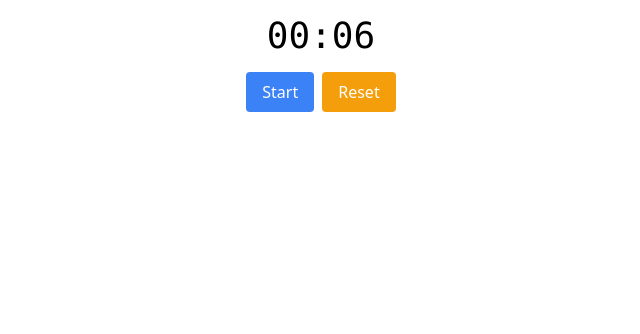
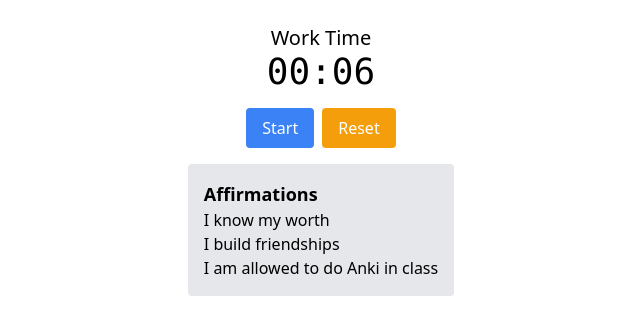
Before and after one commit to mrhonneynive/honeyknife-pomodoro, a React (Vite) app: page / in a window 1280 px wide. Both pictures are taken after a click on the button "Reset". Shown: the top 334 px of the page, without its empty margins (319-959 px from the left). Built offline with nearby package versions, Linux system fonts and the light colour scheme.

Commit message:
Implement affirmations

```diff
--- /dev/null
+++ b/src/Affirmations.jsx
@@ -0,0 +1,12 @@
+const Affirmations = ({ affirmations }) => {
+  return (
+    <div className="mt-4 p-4 bg-gray-200 rounded">
+      <h2 className="text-lg font-bold">Affirmations</h2>
+      {affirmations.map((affirmation, i) => (
+        <p key={i}>{affirmation}</p>
+      ))}
+    </div>
+  );
+};
+
+export default Affirmations;
--- a/src/Timer.jsx
+++ b/src/Timer.jsx
@@ -1,5 +1,6 @@
 import { useState, useEffect } from "react";
 import BreakIdeas from "./BreakIdea";
+import Affirmations from "./Affirmations";
 
 const Timer = () => {
   const workDuration = 1 * 6;
@@ -30,10 +31,52 @@ const Timer = () => {
   };
   const breakCategories = Object.keys(breakIdeas);
 
+  const affirmations = [
+    "What can I do in this session that can help me get closer to my goal",
+    "If I don't know it, I ask for help",
+    "I am allowed to do Anki in class",
+    "I am allowed to read books in class",
+    "I am allowed to study Qazaq in class",
+    "I am independent",
+    "I am willing to walk away from anything",
+    "Seeking the best is the problem",
+    "I am intentional",
+    "I am content with what I have",
+    "I have no regrets",
+    "I know I cannot get everything in life",
+    "I seek only my approval",
+    "I know my worth",
+    "I am kind to myself",
+    "I improve daily",
+    "I maintain balance",
+    "I enjoy the journey",
+    "I complete my Anki cards",
+    "I act without permission",
+    "Asking for forgiveness is easier",
+    "I am proactive",
+    "I make plans",
+    "I invite people",
+    "I build friendships",
+    "I build memories",
+    "I play tennis",
+    "I train in the gym",
+    "I sit straight as if a string pulls my head up",
+    "I embrace hard work",
+    "I will take my mom to Hajj",
+    "I work for a better future for my family",
+  ];
+  const getRandomAffirmations = () => {
+    const shuffledAffirmations = [...affirmations].sort(
+      () => 0.5 - Math.random()
+    );
+    return shuffledAffirmations.slice(0, 3);
+  };
+
   const [timeLeft, setTimeLeft] = useState(workDuration);
   const [isRunning, setIsRunning] = useState(false);
   const [isWork, setIsWork] = useState(true);
   const [breakIdea, setBreakIdea] = useState("");
+  const [selectedAffirmations, setSelectedAffirmations] = useState([]);
 
   useEffect(() => {
     let timer;
@@ -56,11 +99,15 @@ const Timer = () => {
               const randomIdea =
                 ideas[Math.floor(Math.random() * ideas.length)];
               setBreakIdea(`${randomCategory}: ${randomIdea}`);
+
               return breakDuration;
             } else {
               setIsWork(true);
 
               setBreakIdea("");
+
+              setSelectedAffirmations(getRandomAffirmations());
+
               return workDuration;
             }
           }
@@ -75,6 +122,7 @@ const Timer = () => {
     setIsRunning(false);
     setTimeLeft(workDuration);
     setIsWork(true);
+    setSelectedAffirmations(getRandomAffirmations());
   };
 
   const minutes = Math.floor(timeLeft / 60);
@@ -83,6 +131,7 @@ const Timer = () => {
   return (
     <div className="flex flex-col items-center p-4">
       {/* timer display */}
+      <div className="mt-2 text-xl">{isWork ? "Work Time" : "Break Time"}</div>
       <div className="text-4xl font-mono">
         {String(minutes).padStart(2, "0")}:{String(seconds).padStart(2, "0")}
       </div>
@@ -108,7 +157,11 @@ const Timer = () => {
       {/* buttons */}
 
       {/* break ideas */}
-      {!isWork ? <BreakIdeas idea={breakIdea} /> : null}
+      {!isWork ? (
+        <BreakIdeas idea={breakIdea} />
+      ) : (
+        <Affirmations affirmations={selectedAffirmations} />
+      )}
       {/* break ideas */}
     </div>
   );
```
